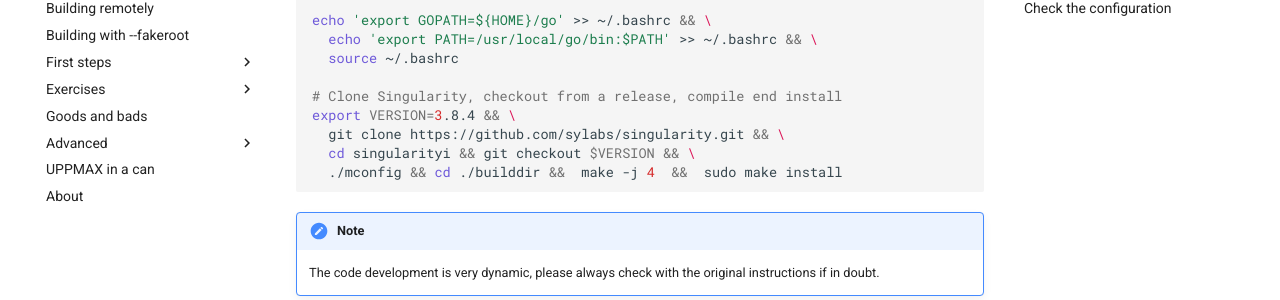
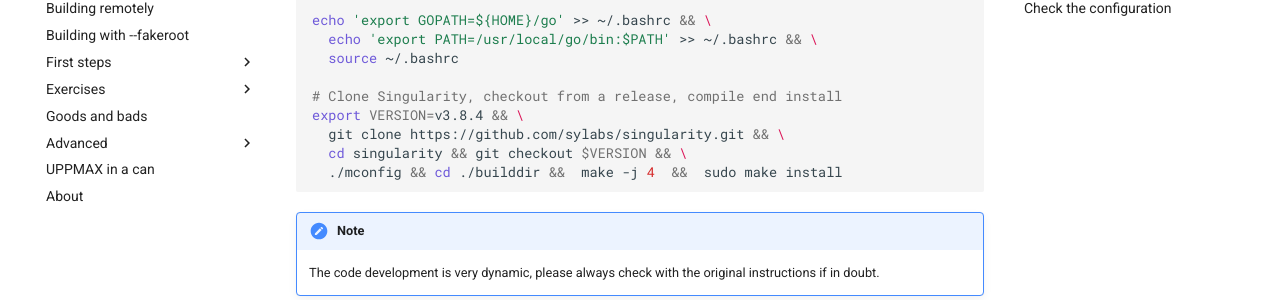
Before and after one commit to pmitev/UPPMAX-Singularity-workshop, an MkDocs documentation site: the page built from docs/installation.md, in a window 1280 px wide and 900 px high, scrolled down 579 px. Shown: the part 154-454 px from the top of the window. Built offline with MkDocs 1.6.1 and Material for MkDocs 9.7.7, drawn with Linux system fonts in a browser that asks for light colours; comment, search, counter and statistics services are not loaded.

Commit message:
minor fixes

````diff
--- a/docs/installation.md
+++ b/docs/installation.md
@@ -29,9 +29,9 @@
   source ~/.bashrc
 
 # Clone Singularity, checkout from a release, compile end install
-export VERSION=3.8.4 && \
+export VERSION=v3.8.4 && \
   git clone https://github.com/sylabs/singularity.git && \
-  cd singularityi && git checkout $VERSION && \
+  cd singularity && git checkout $VERSION && \
   ./mconfig && cd ./builddir &&  make -j 4  &&  sudo make install
 ```
 
````
